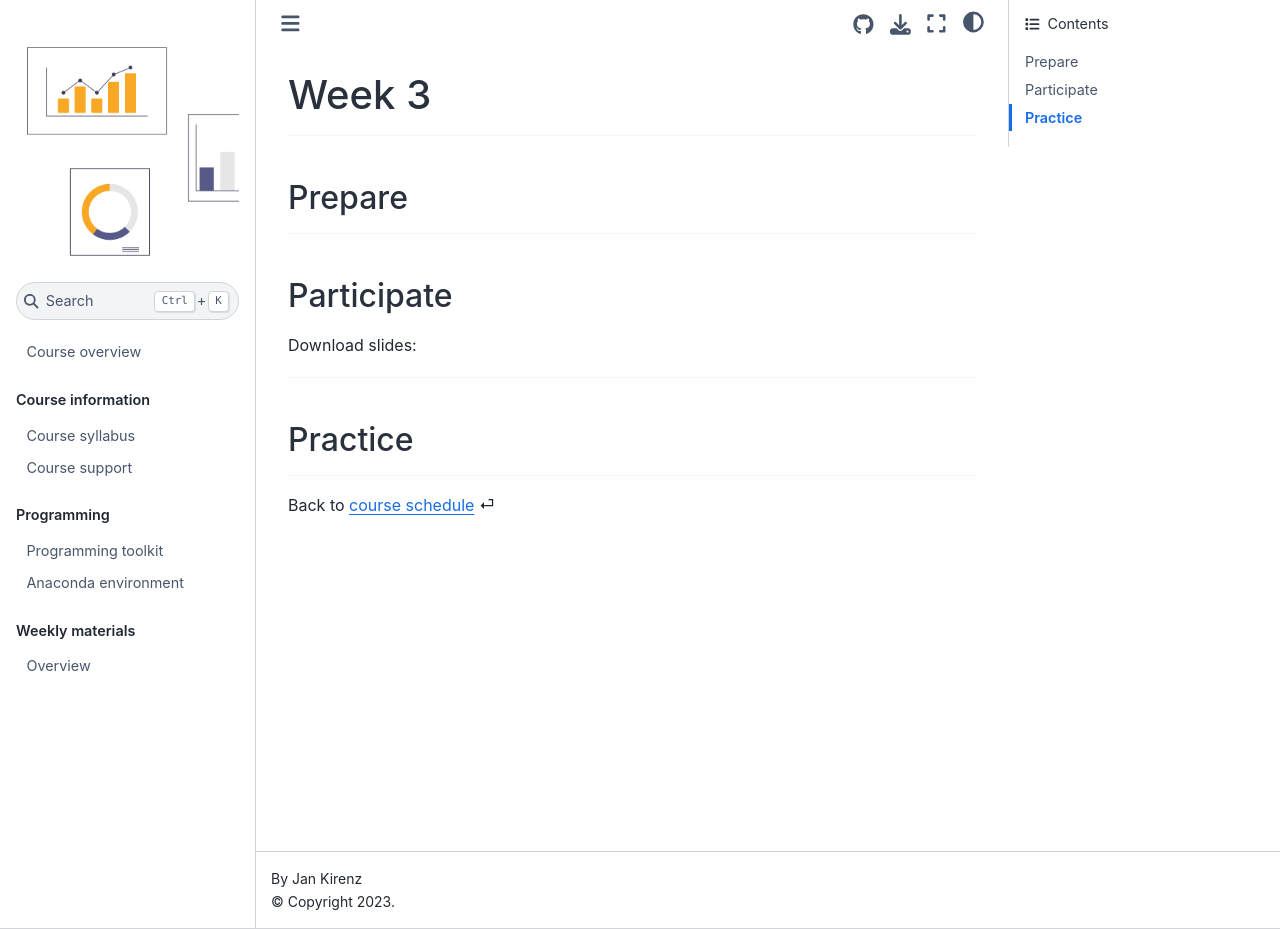
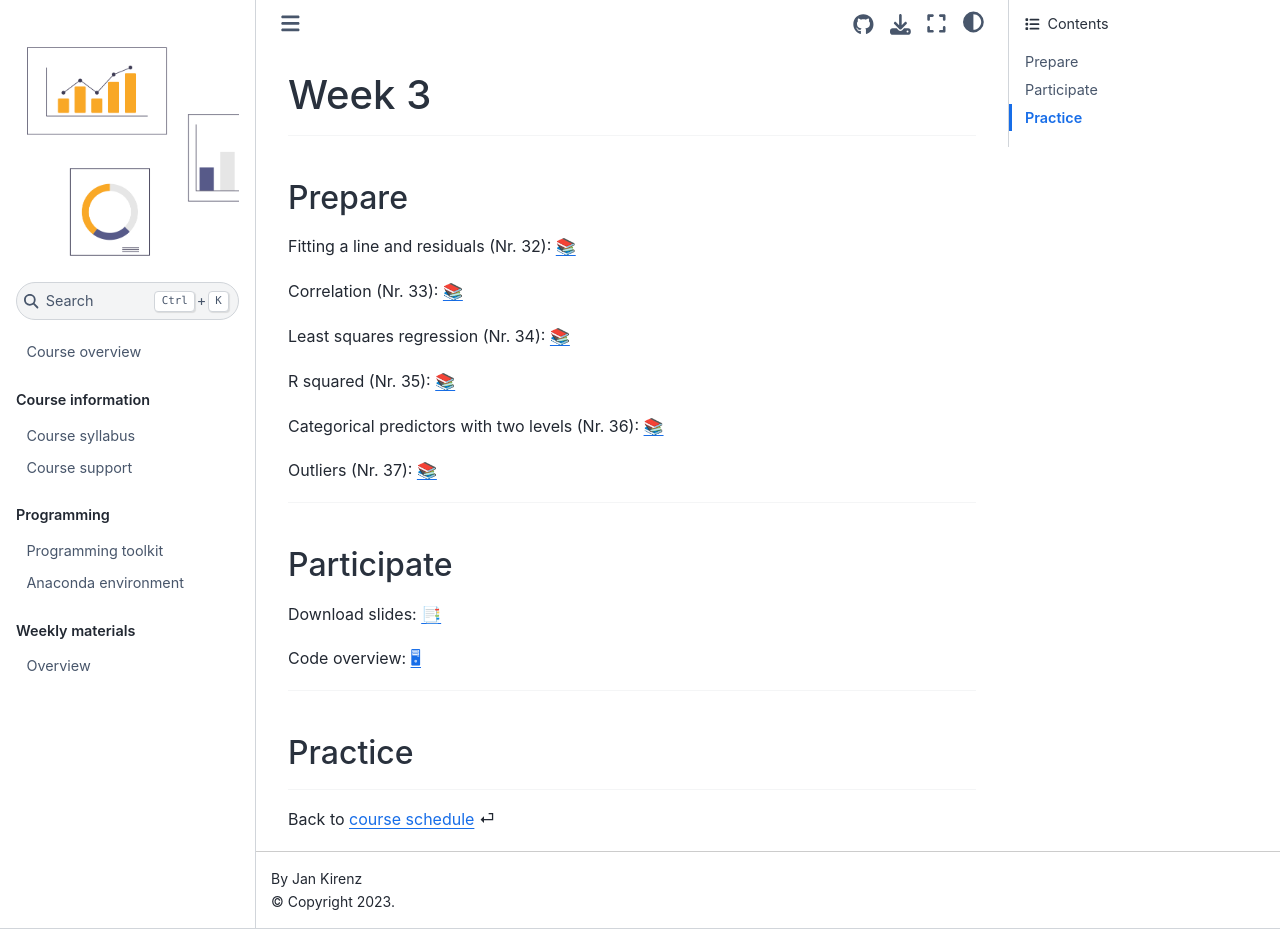
Before and after one commit to as-ws22/website, a Jupyter Book: the page built from weeks/week3.md, in a window 1280 px wide and 929 px high. Built offline with Jupyter Book 1.0.4 settings and Sphinx 7.4.7 and the Sphinx Book theme 1.1.4, drawn with Linux system fonts in a browser that asks for light colours; comment, search, counter and statistics services are not loaded.

Commit message:
Update week3.md

```diff
--- a/weeks/week3.md
+++ b/weeks/week3.md
@@ -6,6 +6,22 @@
 (prepare)=
 ## Prepare
 
+Fitting a line and residuals (Nr. 32): [📚](https://openintro-ims.netlify.app/model-slr.html#fit-line-res-cor)
+
+
+Correlation (Nr. 33): [📚](https://openintro-ims.netlify.app/model-slr.html#describing-linear-relationships-with-correlation)
+
+
+Least squares regression (Nr. 34): [📚](https://openintro-ims.netlify.app/model-slr.html#least-squares-regression)
+
+
+R squared (Nr. 35): [📚](https://openintro-ims.netlify.app/model-slr.html#r-squared)
+
+
+Categorical predictors with two levels (Nr. 36): [📚](https://openintro-ims.netlify.app/model-slr.html#categorical-predictor-two-levels)
+
+
+Outliers (Nr. 37): [📚](https://openintro-ims.netlify.app/model-slr.html#outliers-in-regression)
 
 ---
 
@@ -13,8 +29,9 @@
 ## Participate
 
 
-Download slides:
+Download slides: [📑](https://drive.google.com/file/d/1-mcDrtEF7SrPUmSSx-DejQBiuekUaRX9/view?usp=sharing)
 
+Code overview: [🖥](../code/code-overview.md)
 
 
 ---
```
